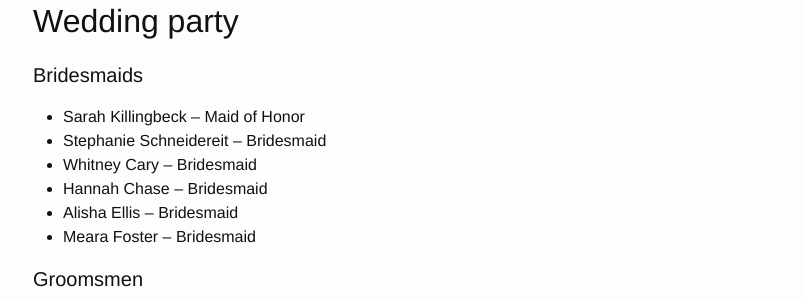
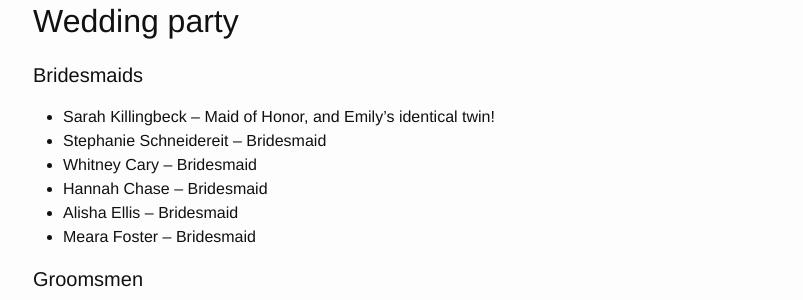
Before and after one commit to j-e-yosemite/j-e-yosemite.github.io, a Jekyll site: the page built from ourwedding.md, in a window 1280 px wide. Shown: the part 1350-1650 px from the top of the page, without its empty margins (237-1040 px from the left). Built offline with Jekyll 4.4.1, drawn with Linux system fonts in a browser that asks for light colours.

Commit message:
Specified Sarah was my identical twin!

```diff
--- a/ourwedding.md
+++ b/ourwedding.md
@@ -39,7 +39,7 @@ Yosemite is one of our favorite places to visit, and Emily always knew she wante
 ## Wedding party
 
 #### Bridesmaids
-+ Sarah Killingbeck -- Maid of Honor
++ Sarah Killingbeck -- Maid of Honor, and Emily's identical twin!
 + Stephanie Schneidereit -- Bridesmaid
 + Whitney Cary -- Bridesmaid
 + Hannah Chase -- Bridesmaid
```
